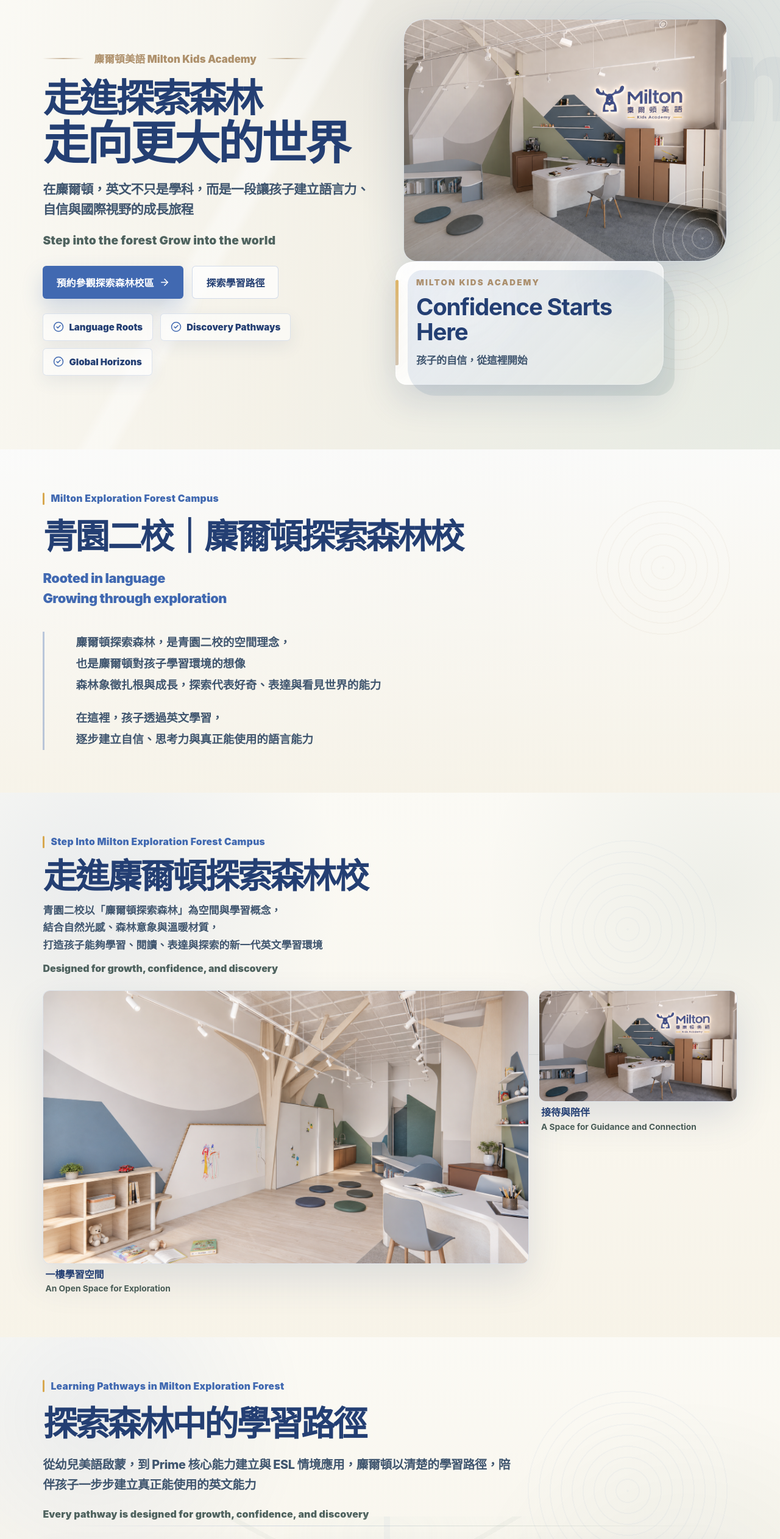
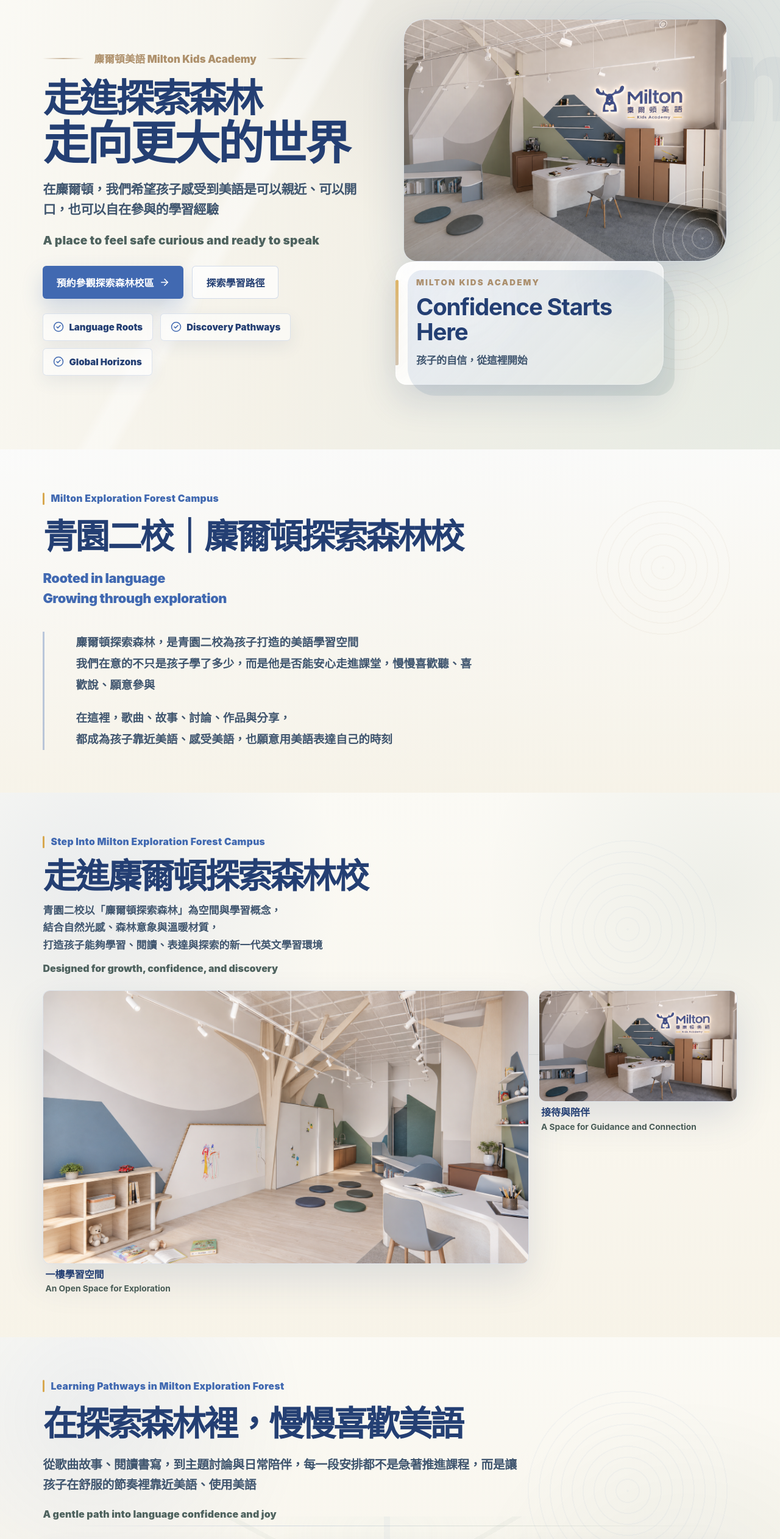
Before and after one commit to cjwjimmy/milton-official-website, a React (Vite) app: page / in a window 1280 px wide. Shown: the part 234-2758 px from the top of the page at 61% size. Built offline with nearby package versions, Linux system fonts and the light colour scheme.

Commit message:
Shift homepage copy toward learning experience

```diff
--- a/src/main.jsx
+++ b/src/main.jsx
@@ -179,7 +179,7 @@
     stage: 'Kids',
     title: '幼兒美語音樂劇啟蒙班',
     english: 'Kiddo Musical English Program',
-    shortDesc: '在歌曲、故事、遊戲與表演中，開啟孩子的英文第一步',
+    shortDesc: '在歌曲、故事與表演裡，讓孩子安心靠近美語',
     quote: 'Sing Play Speak Grow',
     icon: Baby,
     href: '#/kids'
@@ -188,7 +188,7 @@
     stage: 'Prime',
     title: 'Prime 活用班',
     english: 'Prime Core English Program',
-    shortDesc: '在全美語授課中，建立聽、說、讀、寫四大核心能力',
+    shortDesc: '在穩定陪伴中，把美語慢慢變成能聽、能說、能讀、能寫的能力',
     quote: 'Prime Core English Program',
     icon: Headphones,
     href: '#/prime'
@@ -197,7 +197,7 @@
     stage: 'ESL',
     title: 'ESL 全美實作班',
     english: 'ESL All-English Practice Program',
-    shortDesc: '在全美語主題討論中，讓孩子聽見更多，也更自然開口',
+    shortDesc: '在主題討論與互動裡，讓孩子更自然聽見、回應與分享',
     quote: 'ESL All-English Practice Program',
     icon: Globe2,
     href: '#/esl'
@@ -807,8 +807,8 @@
         <div className="hero-copy">
           <div className="section-kicker"><span className="kicker-line" /><span>麋爾頓美語 Milton Kids Academy</span><span className="kicker-line" /></div>
           <h1><span>走進探索森林</span><span>走向更大的世界</span></h1>
-          <p>在麋爾頓，英文不只是學科，而是一段讓孩子建立語言力、自信與國際視野的成長旅程</p>
-          <div className="hero-english-line">Step into the forest Grow into the world</div>
+          <p>在麋爾頓，我們希望孩子感受到美語是可以親近、可以開口，也可以自在參與的學習經驗</p>
+          <div className="hero-english-line">A place to feel safe curious and ready to speak</div>
           <div className="hero-forest-actions">
             <a className="forest-primary-link" href="#contact">預約參觀探索森林校區<ArrowRight size={18} /></a>
             <a className="forest-secondary-link" href="#courses">探索學習路徑</a>
@@ -829,8 +829,8 @@
           <p>Rooted in language<br />Growing through exploration</p>
         </div>
         <div className="brand-story-content">
-          <p>麋爾頓探索森林，是青園二校的空間理念，<br />也是麋爾頓對孩子學習環境的想像<br />森林象徵扎根與成長，探索代表好奇、表達與看見世界的能力</p>
-          <p>在這裡，孩子透過英文學習，<br />逐步建立自信、思考力與真正能使用的語言能力</p>
+          <p>麋爾頓探索森林，是青園二校為孩子打造的美語學習空間<br />我們在意的不只是孩子學了多少，而是他是否能安心走進課堂，慢慢喜歡聽、喜歡說、願意參與</p>
+          <p>在這裡，歌曲、故事、討論、作品與分享，<br />都成為孩子靠近美語、感受美語，也願意用美語表達自己的時刻</p>
         </div>
       </section>
 
@@ -839,9 +839,9 @@
       <section id="courses" className="section courses-section">
         <div className="soft-section-head course-section-head">
           <div className="section-label">Learning Pathways in Milton Exploration Forest</div>
-          <h2>探索森林中的學習路徑</h2>
-          <p>從幼兒美語啟蒙，到 Prime 核心能力建立與 ESL 情境應用，麋爾頓以清楚的學習路徑，陪伴孩子一步步建立真正能使用的英文能力</p>
-          <div className="course-section-english">Every pathway is designed for growth, confidence, and discovery</div>
+          <h2>在探索森林裡，慢慢喜歡美語</h2>
+          <p>從歌曲故事、閱讀書寫，到主題討論與日常陪伴，每一段安排都不是急著推進課程，而是讓孩子在舒服的節奏裡靠近美語、使用美語</p>
+          <div className="course-section-english">A gentle path into language confidence and joy</div>
         </div>
         <CoursePathways />
       </section>
```
